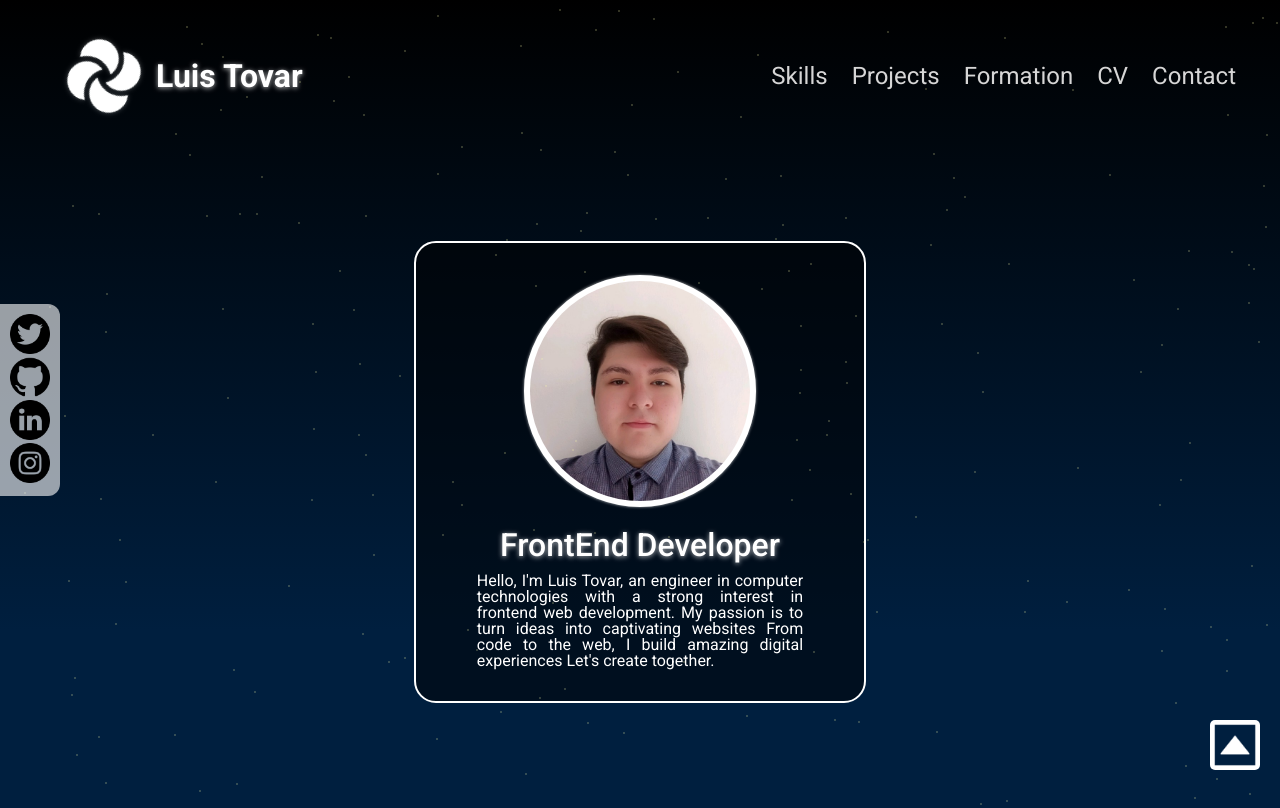
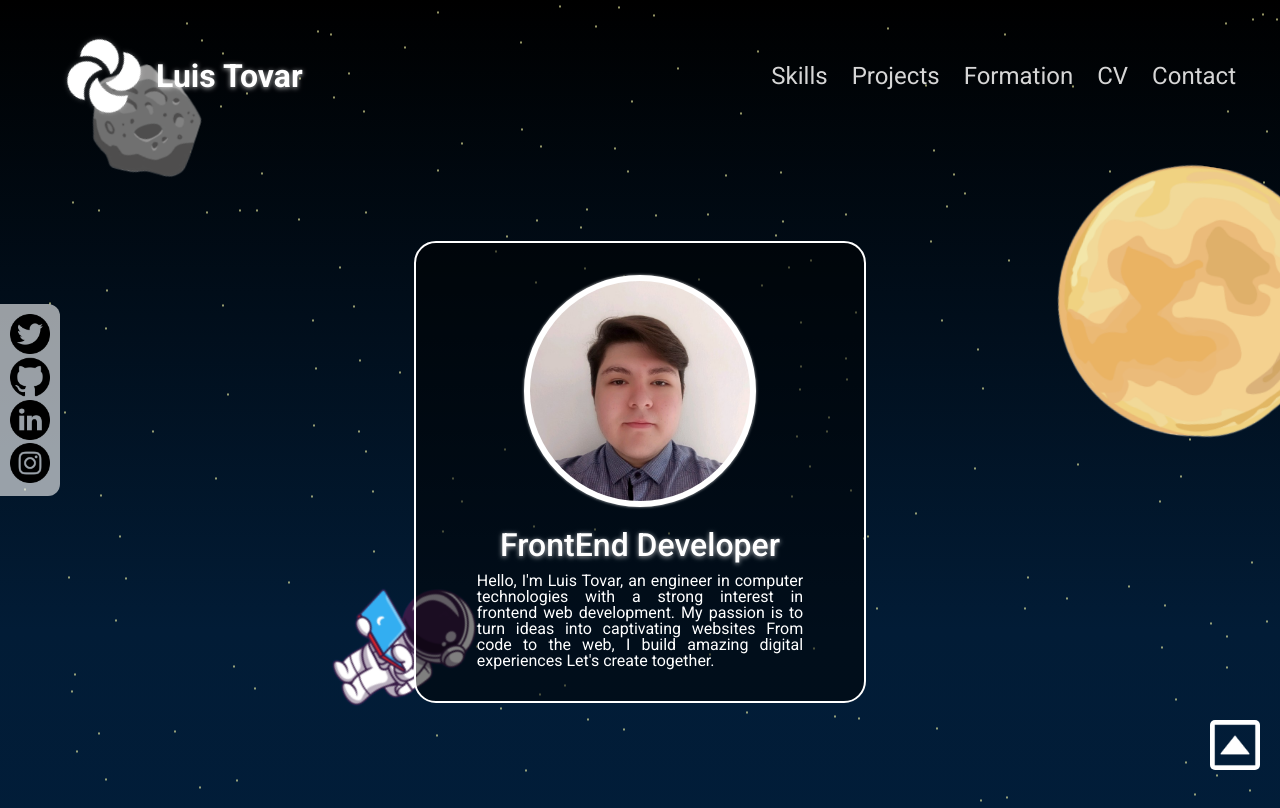
Before and after one commit to LTovarAlc/PortfolioLTD, a plain HTML site: page index.html in a window 1280 px wide. Shown: the top 808 px of the page. Drawn offline with Linux system fonts and the light colour scheme; animation ran at ten frames a second.

Commit message:
add elements to animations

```diff
--- a/CSS/index.css
+++ b/CSS/index.css
@@ -106,14 +106,16 @@ body {
 }
 
 .dot {
-  position: absolute;
+  position: fixed;
   width: 2px;
   height: 2px;
   background-color: #fafaa9;
   border-radius: 50%;
   opacity: 0;
-  animation: blink 7s infinite, moveUpDown 10s infinite alternate;
+  animation: blink 20s infinite, moveUpDown 50s infinite alternate;
+  z-index: -4;
 }
+
 
 @keyframes blink {
   0%, 100% {
@@ -137,8 +139,56 @@ body {
   position: absolute;
   left: 0;
   top: 0;
-  z-index: -2;
+  z-index: -10;
   width: 100%;
-  height: 100%; /* Ajusta la altura según sea necesario */
-  background: linear-gradient(black, #001f3f, #001f3f, #001f3f, #001f3f, #001f3f, #000);
+  height: 100%;
+  background: linear-gradient(black, #021c36, #001f3f, #001f3f, #001f3f, #001f3f, #000);
 }
+
+.moon {
+  height: 300px;
+  position: fixed;
+  top: 37%;
+  right: -5%;
+  transform: translate(0, -50%);
+  z-index: -3;
+  animation: rotateElement 200s linear infinite;
+}
+
+@keyframes rotateElement {
+  from {
+    transform: translate(0, -50%) rotate(0deg);
+  }
+  to {
+    transform: translate(0, -50%) rotate(360deg);
+  }
+}
+
+.asteroid{
+  height: 225px;
+  position: fixed;
+  top: 15%;
+  right: 80%;
+  transform: translate(0, -50%);
+  z-index: -3;
+  animation: rotateElement 100s linear infinite;
+}
+
+@keyframes rotateElement {
+  from {
+    transform: translate(0, -50%) rotate(0deg);
+  }
+  to {
+    transform: translate(0, -50%) rotate(360deg);
+  }
+}
+
+.astronaut{
+  height: 225px;
+  position: fixed;
+  top: 80%;
+  right: 60%;
+  transform: translate(0, -50%);
+  z-index: -3;
+  animation: rotateElement 30s linear infinite;
+}
--- a/index.html
+++ b/index.html
@@ -25,6 +25,9 @@
     <div class="space-to-earth">
       <div class="earth"></div>
     </div>
+    <img src="img/moon.png" alt="moon" class="moon">
+    <img src="img/asteroid.png" alt="asteroid" class="asteroid">
+    <img src="img/astronaut.png" alt="astronaut" class="astronaut">
     <header class="header">
       <div class="info__header">
         <img src="img/trebol.png" alt="" class="trebol" />
```
Also changed, not shown: img/asteroid.png (added), img/astronaut.png (added), img/moon.png (added).
